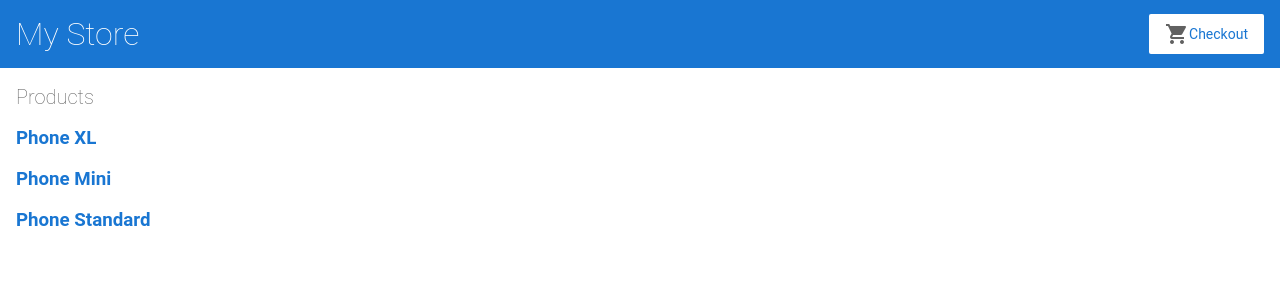
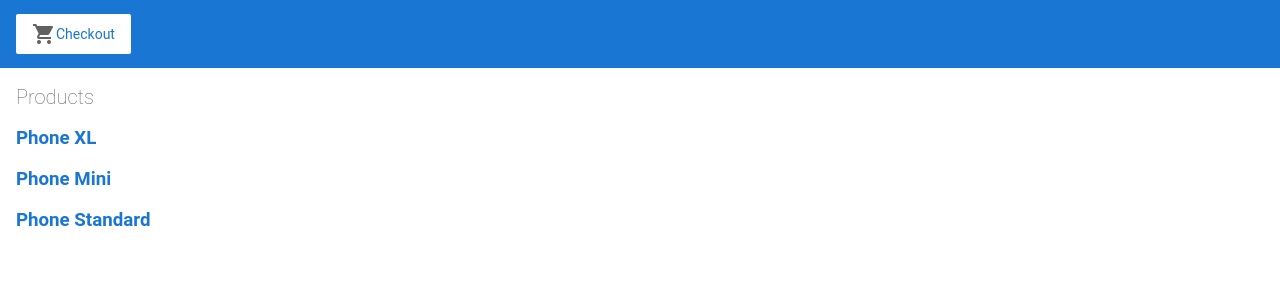
Before and after one commit to prusinskis/ITDEV162-800-FA2023-Activity-7, an Angular app: page / in a window 1280 px wide. Shown: the top 300 px of the page. Built offline with nearby package versions, Linux system fonts and the light colour scheme.

Commit message:
Set up the cart component

```diff
--- a/src/app/app.module.ts
+++ b/src/app/app.module.ts
@@ -17,6 +17,7 @@ import { CartComponent } from './cart/cart.component';
     RouterModule.forRoot([
       { path: '', component: ProductListComponent },
       { path: 'products/:productId', component:ProductDetailsComponent},
+      { path: 'cart', component: CartComponent },
     ])
   ],
   declarations: [
--- a/src/app/top-bar/top-bar.component.html
+++ b/src/app/top-bar/top-bar.component.html
@@ -1,9 +1,6 @@
-<a [routerLink]="['/']">
-  <h1>My Store</h1>
+<a routerLink="/cart" class="button fancy-button">
+  <em class="material-icons">shopping_cart</em>Checkout
 </a>
-
-<a class="button fancy-button"><em class="material-icons">shopping_cart</em>Checkout</a>
-
 
 <!--
 Copyright Google LLC. All Rights Reserved.
```
